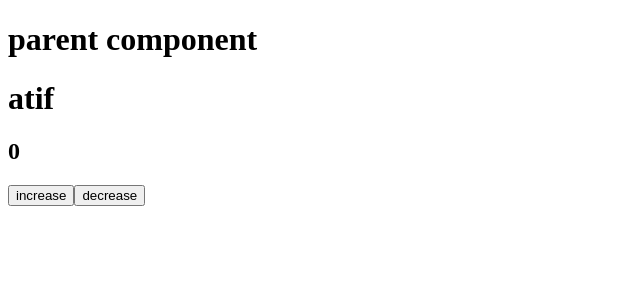
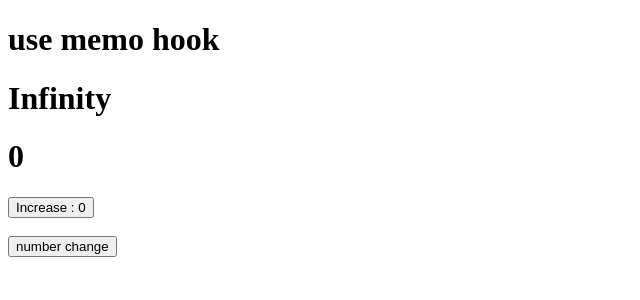
Before and after one commit to atifrafi/react-practice, a React (Vite) app: page / in a window 1280 px wide. Shown: the top 300 px of the page, without its empty margins (0-640 px from the left). Built offline with nearby package versions, Linux system fonts and the light colour scheme.

Commit message:
use memo hook

```diff
--- a/src/App.jsx
+++ b/src/App.jsx
@@ -32,6 +32,7 @@ import UserRef from './components/23-forwardRef/User'
 import SubmitBtn from "./components/24-useFormstatus/SubmitBtn";
 import Loader from "./components/25-usetransistion hook/Loader";
 import ParentCom from "./components/26-react memo/ParentCom";
+import Memo from "./components/27-use memo hook/Memo";
 
 const App = () => {
   const [hobby, setHobby] = useState();
@@ -63,8 +64,11 @@ const App = () => {
 
   return (
     <>
+    {/* for use memo hook */}
+    <Memo/>
+
     {/* for react memo */}
-    <ParentCom/>
+    {/* <ParentCom/> */}
 
     {/* for use transistion hook */}
     {/* <Loader/> */}
--- /dev/null
+++ b/src/components/27-use memo hook/Memo.jsx
@@ -0,0 +1,40 @@
+// note:
+// use memo ka syntax usememo(function , dependancy array)
+// use memo kia karta hai ya expensive calculation ko bar bar render se rokta hai unnessisery
+// count jab jab chalta hai sath hi heavy calculation bhi sath mein chalti hai
+// jis se performance kharab hoti hai
+// islia us heavycalcultaion pr usememo hook use krta hai
+// ya heavy calcultion unnecisery render nhi hoga jab tak number state na change ho
+
+import { useMemo, useState } from "react";
+
+const Memo = () => {
+  const [count, setCount] = useState(0);
+  const [number, setNumber] = useState(10);
+
+  // expensive calculation function
+  const CalculationResult = ()=>{
+    let result = number;
+
+    for(let i=1; i<2000; i++){
+        console.log('calculation chal rahi hai.')
+        result = result * 2
+    }
+
+    return result
+  }
+  const heavyCalculation = useMemo(CalculationResult,[number])
+  return (
+    <>
+      <h1>use memo hook</h1>
+      {/* expansive calculation */}
+      <h1>{heavyCalculation}</h1>
+      <h1>{count}</h1>
+      <button onClick={() => setCount(count + 1)}>Increase : {count}</button>
+      <br /><br />
+      <button onClick={() => setNumber(number + 1)}>number change</button>
+    </>
+  );
+};
+
+export default Memo;
```
